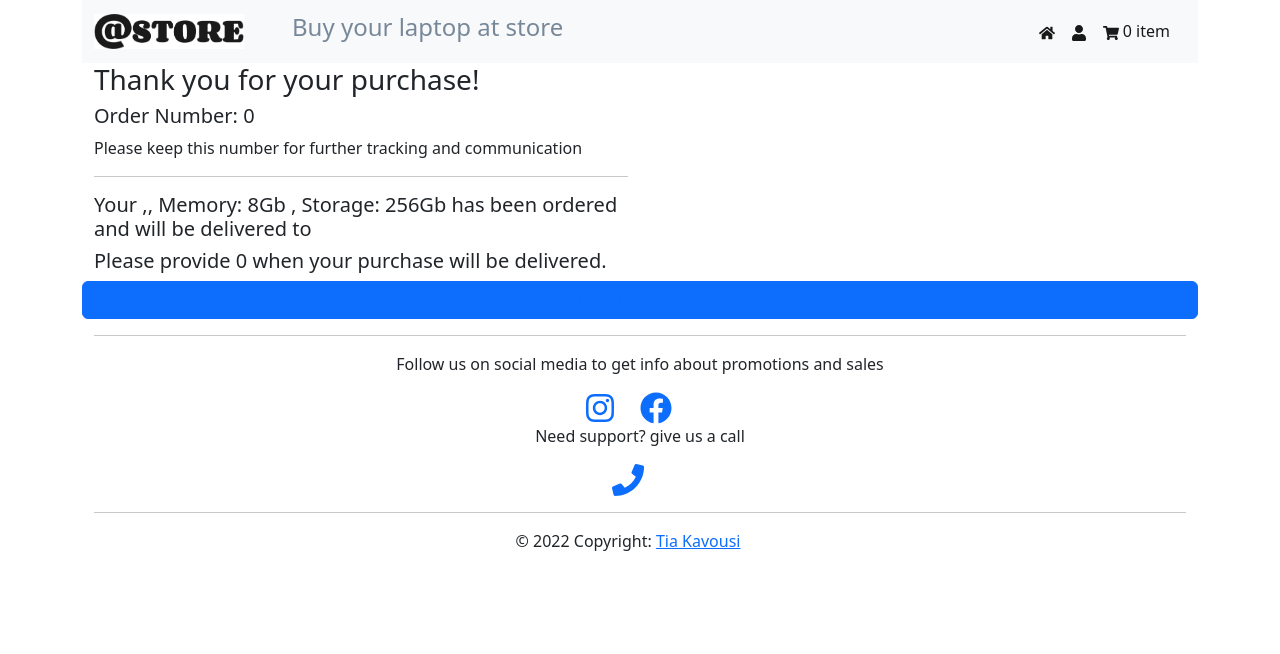
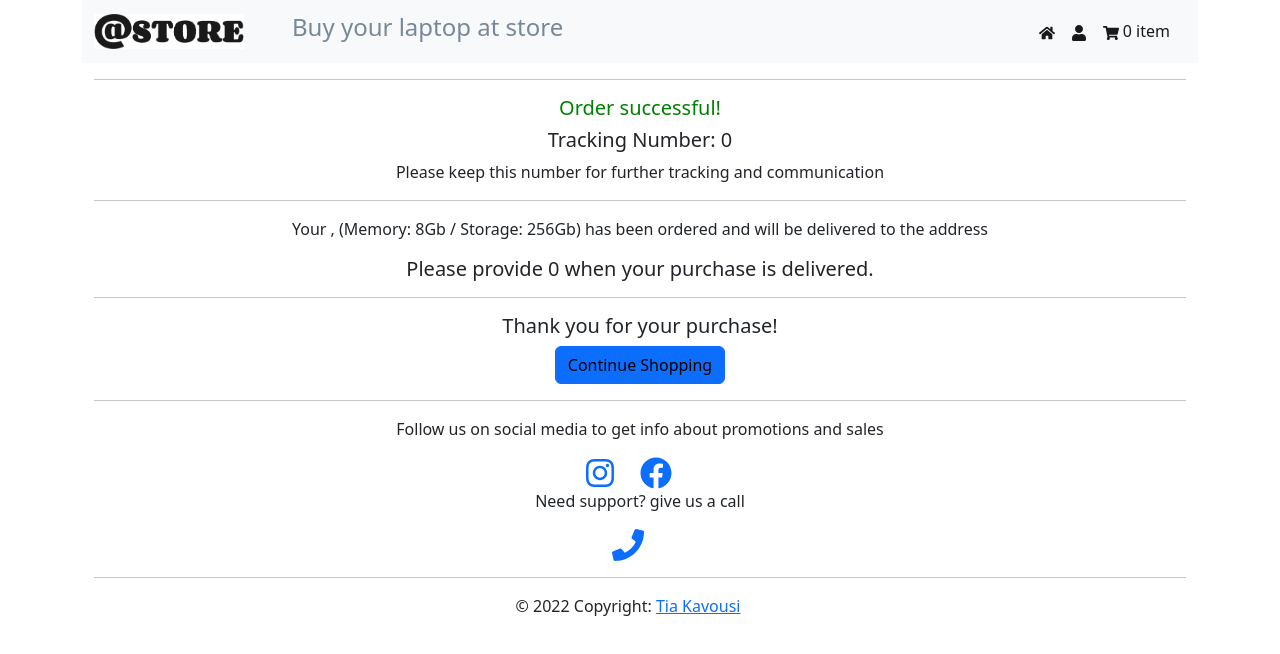
Before and after one commit to tiakavousi/LapTopUp_Store, a React (Create React App) app: page /orderInvoice in a window 1280 px wide. Shown: the top 654 px of the page. Built offline with nearby package versions, Linux system fonts and the light colour scheme.

Commit message:
refactoring pages and invoice page

```diff
--- a/src/App.js
+++ b/src/App.js
@@ -2,13 +2,12 @@ import {Component} from "react";
 import {BrowserRouter as Router, Route, Routes, Navigate} from "react-router-dom";
 import MyNav from "./components/navbar/Nav";
 import Home from "./components/Home";
-import Forms from "./components/Forms";
 import OrderInvoice from "./components/OrderInvoice";
 import Footer from "./components/Footer";
 import {laptopsData} from "./data/laptops";
 import Profile from "./components/Profile";
 import ShoppingCart from "./components/ShoppingCart";
-import UserDetailsForm from "./UserDetailsForm";
+import Checkout from "./components/Checkout";
 
 
 class App extends Component {
@@ -20,6 +19,7 @@ class App extends Component {
             laptops: [], // array to hold the list of laptops
             userDetails: {
                 name: '',
+                phoneNumber: '',
                 address: '',
                 payment: ''
             },
@@ -151,13 +151,22 @@ class App extends Component {
                             shoppingCartIsEmpty={shoppingCartIsEmpty}
                             />}
                         />
-                        <Route path="/forms" element={
-                            <Forms
-                            selectedLaptop={selectedLaptop}
-                            handleChangeDetails={handleChangeDetails}
-                            handleSubmit={handleSubmit}
-                            totalPrice={totalPrice}
-                            handleUserDetails={handleUserDetails}
+                        <Route path="/profile" element={<Profile/>} />
+                        <Route exact path="/shoppingcart" element={
+                            <ShoppingCart
+                                shoppingCartIsEmpty={shoppingCartIsEmpty}
+                                selectedLaptop={selectedLaptop}
+                                totalPrice={totalPrice}
+                                handleChangeDetails={handleChangeDetails}
+                                handleSubmit={handleSubmit}
+                                handleUserDetails={handleUserDetails}
+                            />}
+                        />
+                        <Route exact path={"/checkout"} element={
+                            <Checkout
+                                userDetails={userDetails}
+                                handleSubmit={handleSubmit}
+                                handleUserDetails={handleUserDetails}
                             />}
                         />
                         <Route path="/orderInvoice" element={
@@ -169,24 +178,6 @@ class App extends Component {
                             emptyCart={emptyCart}
                             />}
                         />
-                        <Route exact path="/shoppingcart" element={
-                            <ShoppingCart
-                                shoppingCartIsEmpty={shoppingCartIsEmpty}
-                                selectedLaptop={selectedLaptop}
-                                totalPrice={totalPrice}
-                                userDetails={userDetails}
-                                handleChangeDetails={handleChangeDetails}
-                                handleSubmit={handleSubmit}
-                                handleUserDetails={handleUserDetails}
-                            />}
-                        />
-                        <Route exact path={"/checkout"} element={
-                            <UserDetailsForm
-                                handleSubmit={handleSubmit}
-                                handleUserDetails={handleUserDetails}
-                            />}
-                        />
-                        <Route path="/profile" element={<Profile/>} />
                         <Route path="/home" element={<Navigate replace to="/home" />} />
                     </Routes>
                     <Footer/>
--- /dev/null
+++ b/src/components/Checkout.js
@@ -0,0 +1,11 @@
+import UserDetails from "./UserDetails";
+import {Container} from "react-bootstrap";
+
+const Checkout = ({ userDetails, handleSubmit, handleUserDetails}) => {
+    return(
+        <Container>
+            <UserDetails handleSubmit={handleSubmit} handleUserDetails={handleUserDetails} userDetails={userDetails}/>
+        </Container>);
+    };
+
+    export default Checkout;
--- a/src/components/Main.js
+++ b/src/components/Main.js
@@ -2,7 +2,7 @@
 // import {BrowserRouter as Router ,Route, Routes} from "react-router-dom";
 // import Nav from "./Nav";
 // import Home from "./Home";
-// import Forms from "./Forms";
+// import LaptopDetails from "./LaptopDetails";
 // import OrderInvoice from "./OrderInvoice";
 // import Footer from "./Footer";
 // import {laptopsData} from "../data/laptops";
@@ -133,7 +133,7 @@
 //                             laptops={laptops}
 //                             handleSelectLaptop={handleSelectLaptop}
 //                         />} />
-//                         <Route path="Forms" component={() => <Forms
+//                         <Route path="LaptopDetails" component={() => <LaptopDetails
 //                             selectedLaptop={selectedLaptop}
 //                             handleChangeDetails={handleChangeDetails}
 //                             handleSubmit={handleSubmit}
--- a/src/components/OrderInvoice.js
+++ b/src/components/OrderInvoice.js
@@ -1,31 +1,29 @@
 
-import {Col, Button, Row, Container} from 'react-bootstrap';
+import { Button, Container} from 'react-bootstrap';
 import {Link} from "react-router-dom";
 
 
 const OrderInvoice = ({selectedLaptop,totalPrice, userDetails, orderNumber, emptyCart}) => {
     const paymentText =  userDetails.payment === "Credit Card" ? `Total fee ${totalPrice} has been deducted from your connected credit card.` :
-        `Please provide ${totalPrice} when your purchase will be delivered.`
+        `Please provide ${totalPrice} when your purchase is delivered.`
     return (
-        <Container>
-            <Row>
-            <Col xs={12} md={6}>
-                <h3>Thank you {userDetails.name} for your purchase!</h3>
-                <h5>Order Number: {orderNumber}</h5>
-                <p>Please keep this number for further tracking and communication</p>
-                <hr/>
-                <h5>
-                    Your {selectedLaptop.brand},{selectedLaptop.model},
-                    Memory: {selectedLaptop.memory}Gb ,
-                    Storage: {selectedLaptop.storage}Gb has been ordered
-                    and will be delivered to {userDetails.address}
-                </h5>
-                <h5>{paymentText}</h5>
-            </Col>
+        <Container className="text-center">
+            <hr/>
+            <h5 style={{color:"green"}}>Order successful! </h5>
+            <h5>Tracking Number: {orderNumber}</h5>
+            <span>Please keep this number for further tracking and communication</span>
+            <hr/>
+            <p>
+                Your {selectedLaptop.brand},{selectedLaptop.model} (Memory: {selectedLaptop.memory}Gb / Storage: {selectedLaptop.storage}Gb)
+                has been ordered and will be delivered to the address {userDetails.address}
+            </p>
+            <h5>{paymentText}</h5>
+            <hr/>
+            <h5>Thank you {userDetails.name} for your purchase!</h5>
             <Button variant="primary" type="submit" onClick={emptyCart}>
-                <Link to={"/home"}>Continue Shopping</Link>
+                <Link to={"/home"} style={{color:"black", textDecoration:"none"}}>Continue Shopping</Link>
             </Button>
-            </Row>
+
       </Container>
     );
 };
--- a/src/components/ShoppingCart.js
+++ b/src/components/ShoppingCart.js
@@ -1,12 +1,18 @@
 import {Button, Card, Col, Container, Row} from "react-bootstrap";
 import {Link} from "react-router-dom";
-import Forms from "./Forms";
+import LaptopDetails from "./LaptopDetails";
 
 
-const ShoppingCart = ({shoppingCartIsEmpty,selectedLaptop, totalPrice, userDetails, handleChangeDetails, handleSubmit, handleUserDetails}) => {
+const ShoppingCart = ({shoppingCartIsEmpty,selectedLaptop, totalPrice, handleChangeDetails, handleSubmit, handleUserDetails}) => {
     if(!shoppingCartIsEmpty){
         return (
             <Container className="text-center">
+                <Row>
+                    <Col>
+                        <span>Please note you can buy only one laptop in every order! </span>
+                        <Link to={"/home"} style={{textDecoration:"none"}}>Continue Shopping</Link>
+                    </Col>
+                </Row>
                 <Row>
                     <Col>
                         <Card id={selectedLaptop.id}  style={{ width: '18rem' }} >
@@ -14,31 +20,20 @@ const ShoppingCart = ({shoppingCartIsEmpty,selectedLaptop, totalPrice, userDetai
                                 <Card.Img variant="top" src={`./photos/${selectedLaptop.imgUrl}`}/>
                             </Card.Header>
                             <Card.Body>
-                                <Card.Title> {selectedLaptop.model} </Card.Title>
+                                {selectedLaptop.description}
                             </Card.Body>
-                            <Card.Footer>
-                                <Button variant="primary" type="submit">
-                                    <Link to={"/checkout"} style={{color:"black", textDecoration:"none"}}>Checkout</Link>
-                                </Button>
-                            </Card.Footer>
                         </Card>
                     </Col>
                     <Col>
-                        <Card style={{ width: '30rem' }} >
-                            <Forms
+                        <LaptopDetails
                             selectedLaptop={selectedLaptop}
                             handleChangeDetails={handleChangeDetails}
                             handleSubmit={handleSubmit}
                             totalPrice={totalPrice}
                             handleUserDetails={handleUserDetails}
                         />
-                        </Card>
-                    </Col>
-                </Row>
-                <Row>
-                    <Col>
-                        <Button variant="primary" type="submit" >
-                            <Link to={"/home"} style={{color:"black" , textDecoration:"none"}}>Continue Shopping</Link>
+                        <Button variant="primary" type="submit">
+                            <Link to={"/checkout"} style={{color:"black", textDecoration:"none"}}>Proceed to checkout</Link>
                         </Button>
                     </Col>
                 </Row>
```
Also changed, not shown: src/components/LaptopDetails.js (renamed from src/components/Forms.js, +8 -4 lines), src/components/UserDetails.js (renamed from src/UserDetailsForm.js, +36 -10 lines). Lines whose indentation alone changed are shown as unchanged.
